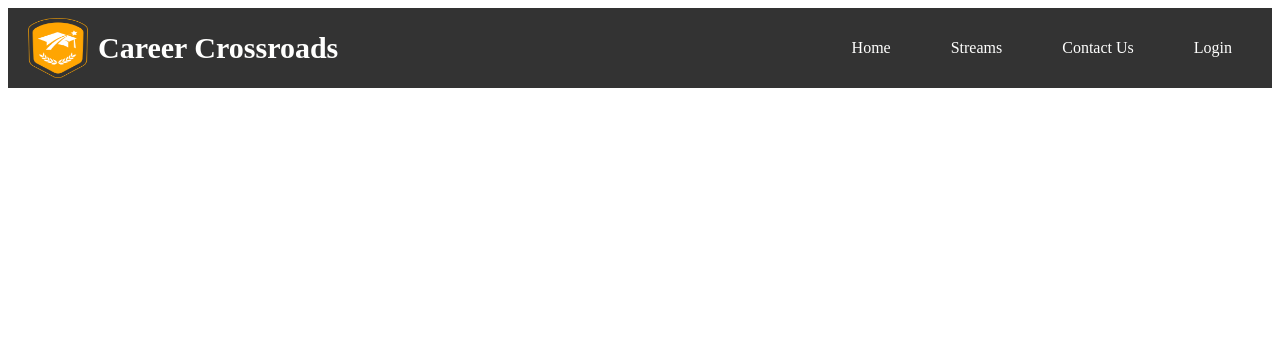
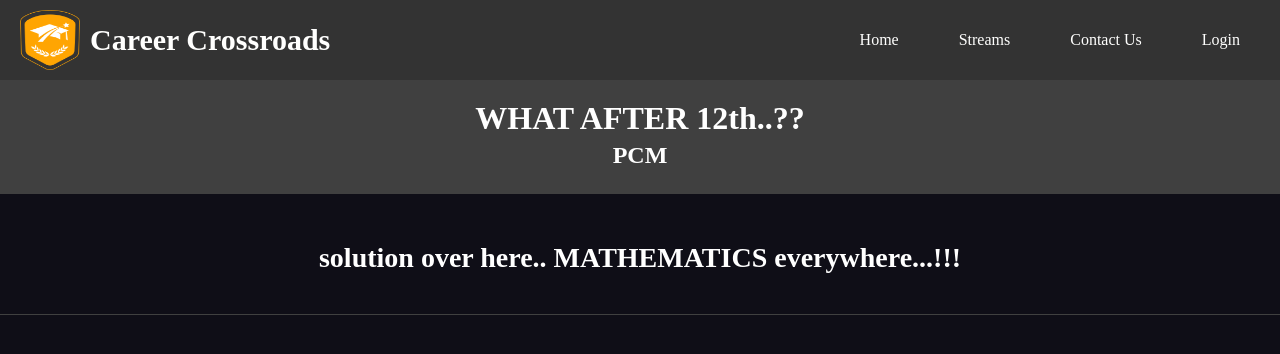
Before and after one commit to vaishnavichoudhari0418/icp-8.0-html-css-javascript-group-project-3, a plain HTML site: page pages/science_pages/maths.html in a window 1280 px wide. Drawn offline with Linux system fonts and the light colour scheme.

Commit message:
header added

```diff
--- a/css/maths.css
+++ b/css/maths.css
@@ -1,3 +1,9 @@
+body {
+    @import url(https://fonts.googleapis.com/css2?family=Poppins:wght@300;400;500;600;700&display=swap);
+    margin: 0;
+    padding: 0;
+    background-color: #0f0e17;
+}
 .navbar {
     display: flex;
     justify-content: space-between;
@@ -141,3 +147,62 @@
 
     }
 }
+
+@media (max-width: 768px) {
+    .nav-menu {
+        display: none;
+        flex-direction: column;
+        width: 100%;
+        position: absolute;
+        top: 50px;
+        left: 0;
+        background-color: #333;
+        padding: 0;
+    }
+
+    .nav-menu.active {
+        display: flex;
+    }
+
+    .nav-item {
+        margin-left: 30px;
+    }
+
+    .nav-item a {
+        padding: 10px;
+        border-top: 1px solid #444;
+    }
+
+    .dropdown-items {
+        display: flex;
+    }
+}
+header {
+    background:  #404040;
+    padding: 20px;
+    text-align: center;
+    color: #fff;
+  }
+  h1 {
+    margin: 0;
+    font-size: 2em;
+  }
+
+  h2 {
+    margin: 5px 0;
+    font-size: 1.5em;
+    color: #fff;
+  }
+
+  section {
+    padding: 20px;
+    border-bottom: 1px solid#404040;
+    animation: pulse 2s;
+  }
+
+  h3 {
+    text-align: center;
+    font-size: 1.75em;
+    margin-bottom: 20px;
+    color: #fff;
+  }
--- a/pages/science_pages/maths.html
+++ b/pages/science_pages/maths.html
@@ -34,3 +34,11 @@
             <span></span>
         </div>
     </nav>
+    <header>
+        <h1>WHAT AFTER 12th..??</h1>
+        <h2>PCM</h2>
+    </header>
+
+</section>
+<section id="courses">
+    <h3>solution over here.. MATHEMATICS  everywhere...!!!</h3>
```
